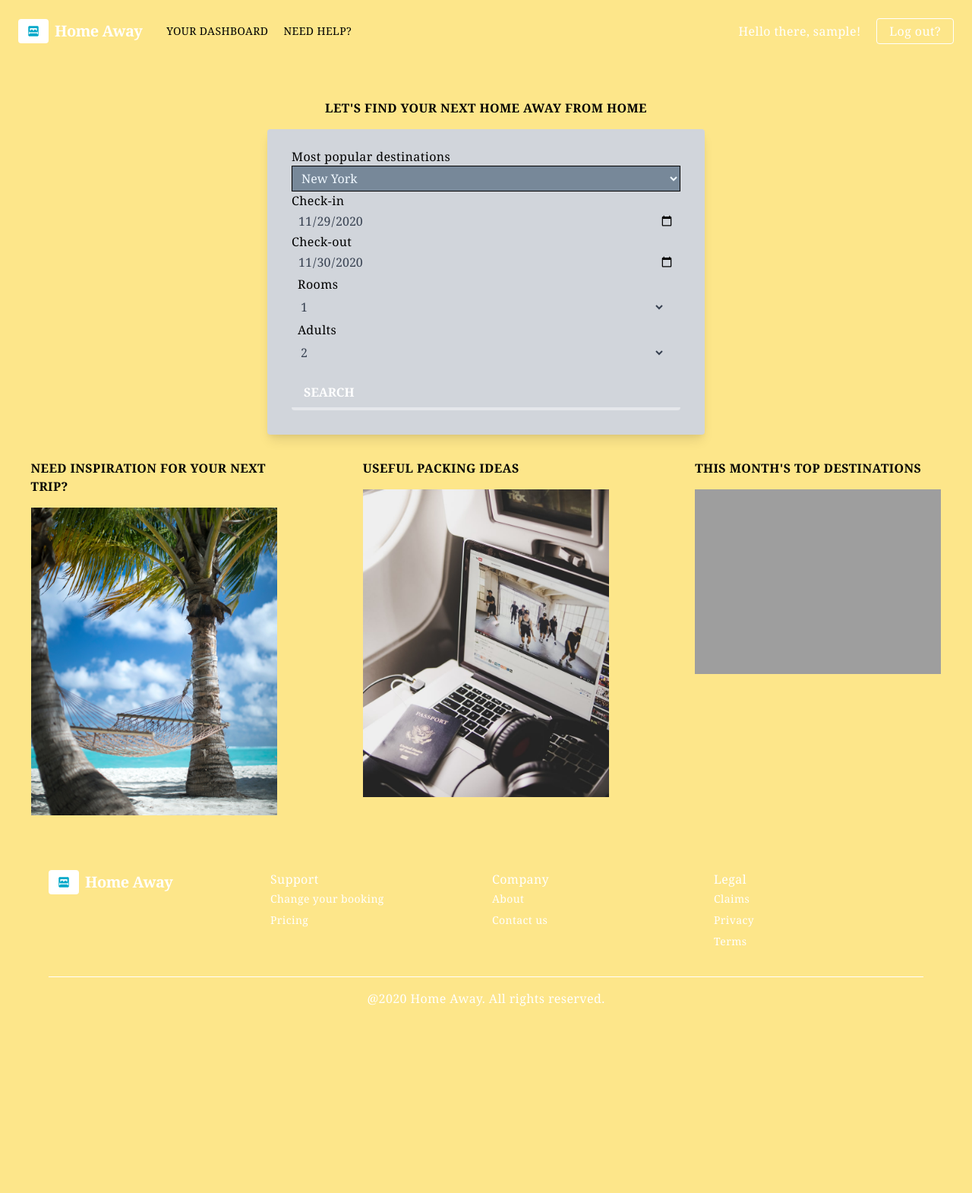
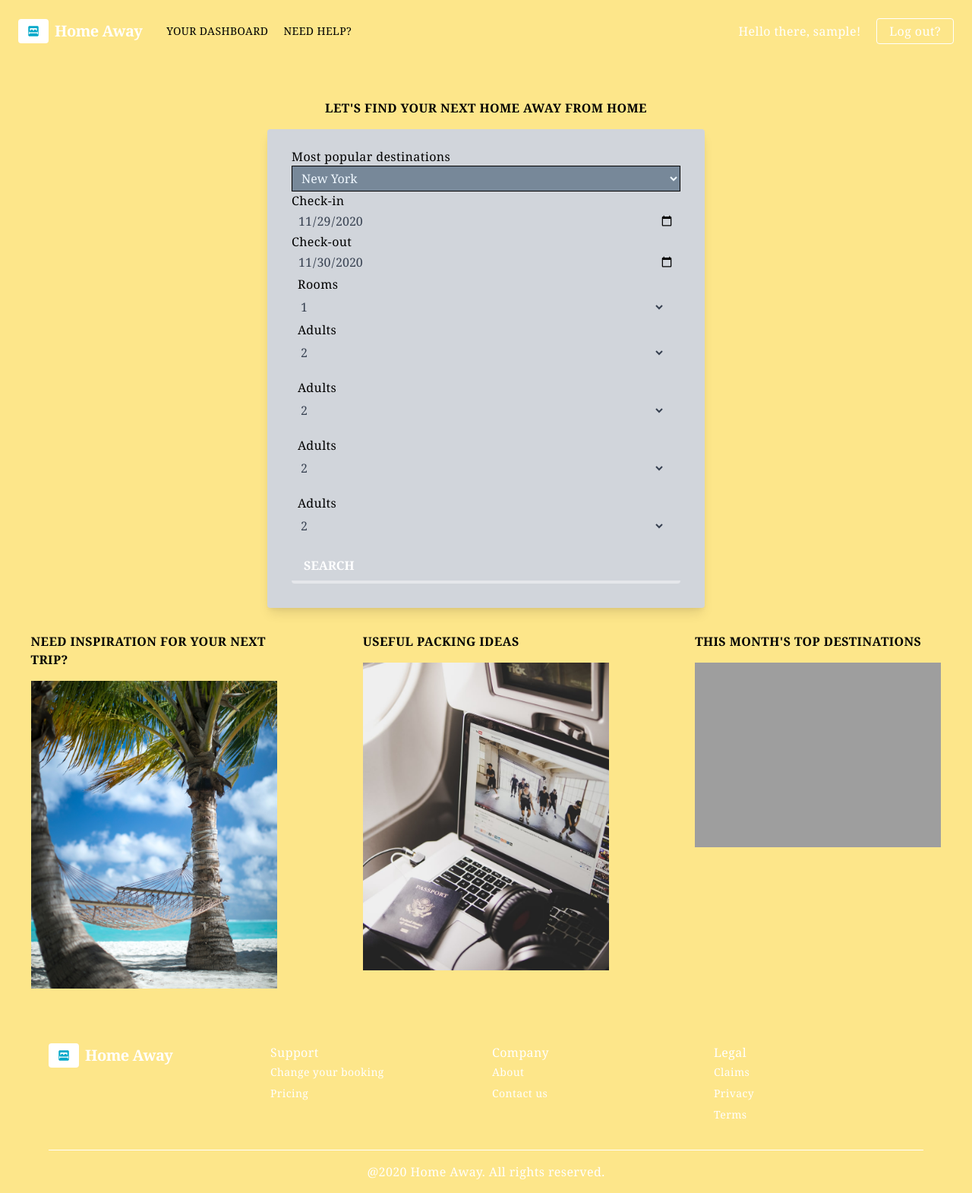
Before and after one commit to tokich6/vacation_app, a Flask app: page / in a window 1280 px wide. Shown: the whole page at 76% size. Before the commit the page ends 1324 px from the top, so only its background shows below. Run offline with Flask 2, Linux system fonts and the light colour scheme; the visitor is signed in with stand-in values (Sample User, id 1); grey boxes are pictures that could not be loaded.

Commit message:
add rooms and sort to list properties function, start working on initial form

```diff
--- a/app.py
+++ b/app.py
@@ -22,8 +22,11 @@ app.secret_key = environ.get('SECRET_KEY')
 # define global variables
 check_in = ''
 check_out = ''
+rooms = ''
 adults_room1 = ''
-rooms = ''
+adults_room2 = ''
+adults_room3 = ''
+adults_room4 = ''
 
 # DATABASE SETUP START
 ENV = 'dev'
@@ -110,6 +113,7 @@ def home():
     # Set min date input for check_in & check_out
     tomorrow = date.today() + timedelta(days=1)
     day_after = date.today() + timedelta(days=2)
+    # rooms = get_value(obj)
     return render_template('index.html', tomorrow=tomorrow, day_after=day_after)
 
 
@@ -126,6 +130,14 @@ def list_hotels():
     rooms = request.form.get('rooms')
     global adults_room1
     adults_room1 = request.form.get('adult1')
+    global adults_room2
+    adults_room1 = request.form.get('adult2')
+    global adults_room3
+    adults_room1 = request.form.get('adult3')
+    global adults_room4
+    adults_room1 = request.form.get('adult4')
+
+    sort_order = "GUEST_RATING"
 
     # search_location_id defined in helpers.py
     destination_id = search_location_id(destination)
@@ -138,7 +150,7 @@ def list_hotels():
         return redirect("/")
     else:
         # list_properties defined in helpers.py
-        output = list_properties(destination_id, check_in, check_out, adults_room1)
+        output = list_properties(destination_id, check_in, check_out, adults_room1, adults_room2, adults_room3, adults_room4, sort_order)
         if output == None:
             return render_template('400.html')
         header = output['header']
--- a/helpers.py
+++ b/helpers.py
@@ -28,12 +28,12 @@ def search_location_id(location):
     except (KeyError, TypeError, ValueError):
         return None
 
-def list_properties(id, check_in, check_out, adults1):
+def list_properties(id, check_in, check_out, adults1, adults2, adults3, adults4, sort_order):
     # contact api and find available properties as per search parameteres
     try:
         url = "https://hotels4.p.rapidapi.com/properties/list"
-        querystring = {"currency":"USD","locale":"en_US","sortOrder":"GUEST_RATING",
-        "destinationId":{id},"pageNumber":"1","checkIn":{check_in},"checkOut":{check_out},"pageSize":"25","adults1":{adults1}}
+        querystring = {"currency":"USD","locale":"en_US","sortOrder":{sort_order},
+        "destinationId":{id},"pageNumber":"1","checkIn":{check_in},"checkOut":{check_out},"pageSize":"25","adults1":{adults1},"adults2":{adults2},"adults3":{adults3},"adults4":{adults4}}
         headers = {
         'x-rapidapi-host': "hotels4.p.rapidapi.com",
         'x-rapidapi-key': API_KEY
--- a/static/script.js
+++ b/static/script.js
@@ -39,3 +39,8 @@ function showSlides(n) {
 function plusSlides(n) {
   showSlides(slideIndex += n);
 }
+
+// function getValue(obj){
+//   console.log(obj.value);
+//   return obj.value;
+// }
--- a/templates/index.html
+++ b/templates/index.html
@@ -64,12 +64,14 @@
       name="rooms"
       id="rooms"
     >
+
       <option value="1">1</option>
       <option value="2">2</option>
       <option value="3">3</option>
       <option value="4">4</option>
     </select>
   </div>
+
 
   <div class="adults-room1 mr-5 mb-4">
     <label
@@ -88,6 +90,62 @@
       <option value="4">4</option>
     </select>
   </div>
+
+  <div class="adults-room2 mr-5 mb-4">
+    <label
+      class="inline-block appearance-none bg-transparent border-none w-full py-1 px-2 leading-tight focus:outline-none"
+      for="adult2"
+      >Adults</label
+    >
+    <select
+      class="bg-transparent border-none w-full text-gray-700 mr-3 py-1 px-2 leading-tight focus:outline-none cursor-pointer"
+      name="adult2"
+      id="adult2"
+    >
+      <option value="2">2</option>
+      <option value="1">1</option>
+      <option value="3">3</option>
+      <option value="4">4</option>
+    </select>
+  </div>
+
+  <div class="adults-room3 mr-5 mb-4">
+    <label
+      class="inline-block appearance-none bg-transparent border-none w-full py-1 px-2 leading-tight focus:outline-none"
+      for="adult3"
+      >Adults</label
+    >
+    <select
+      class="bg-transparent border-none w-full text-gray-700 mr-3 py-1 px-2 leading-tight focus:outline-none cursor-pointer"
+      name="adult3"
+      id="adult3"
+    >
+      <option value="2">2</option>
+      <option value="1">1</option>
+      <option value="3">3</option>
+      <option value="4">4</option>
+    </select>
+  </div>
+
+  <div class="adults-room4 mr-5 mb-4">
+    <label
+      class="inline-block appearance-none bg-transparent border-none w-full py-1 px-2 leading-tight focus:outline-none"
+      for="adult4"
+      >Adults</label
+    >
+    <select
+      class="bg-transparent border-none w-full text-gray-700 mr-3 py-1 px-2 leading-tight focus:outline-none cursor-pointer"
+      name="adult4"
+      id="adult4"
+    >
+      <option value="2">2</option>
+      <option value="1">1</option>
+      <option value="3">3</option>
+      <option value="4">4</option>
+    </select>
+  </div>
+
+
 
   <div class="search-field-btn">
     <button
--- a/templates/your_bookings.html
+++ b/templates/your_bookings.html
@@ -24,7 +24,7 @@
       </p>
 
       <li
-        class="md:flex items-center justify-between mt-2 mb-4 p-4 bg-gray-300 shadow-lg"
+        class="md:flex items-center justify-between mt-2 mb-4 p-8 bg-gray-300 shadow-lg"
       >
         <div>
           <p>
```
Also changed, not shown: templates/hotels.html (+8 -8 lines).
